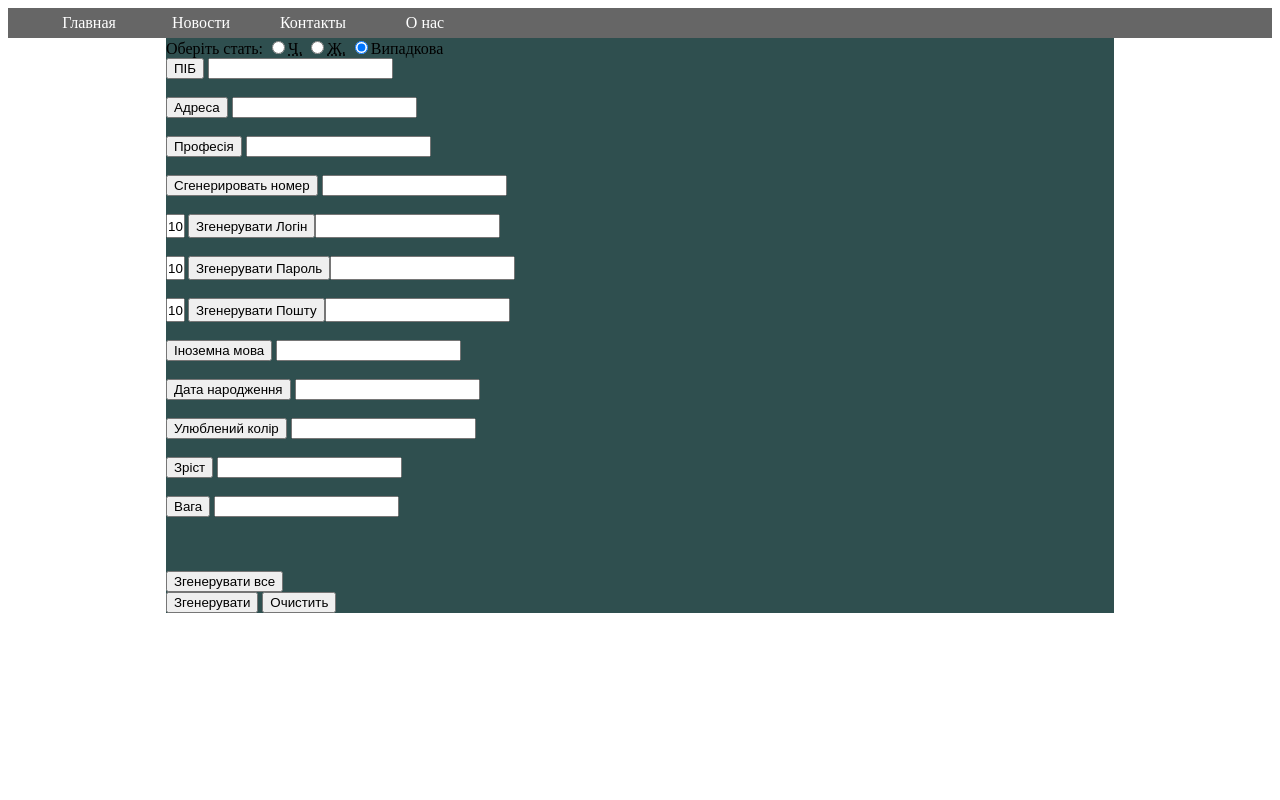
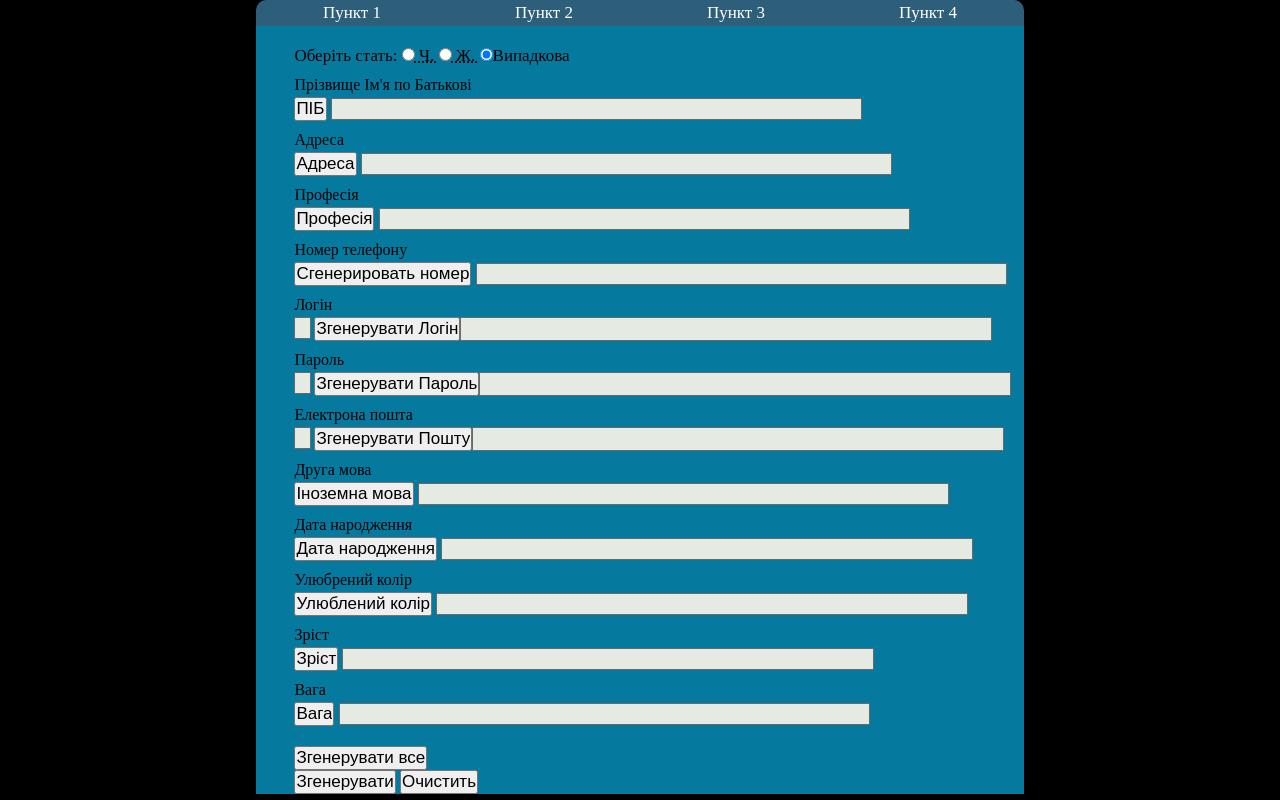
Before and after one commit to DimaK0st/Site_cursovaya, a PHP site: page / in a window 1280 px wide. Run offline with PHP 8.4, Linux system fonts and the light colour scheme; data that the repository does not hold is empty.

Commit message:
Начало дизайна
Сохранение рабочей страницы, с 0 дизайна

```diff
--- a/css/menu.css
+++ b/css/menu.css
@@ -1,60 +1,84 @@
- .email_num input , .login_num input, .password_num input{
+body {
+    margin: 0px;
+    background-color: #000000;
+}
+
+*{
+    font-size: 17px;
+     margin: 0;
+     padding: 0;
+     outline: none;
+ }
+
+ * input[type=text]{
+     outline: none;
+     border: none;
+     border: solid 1px #6a6a6a;
+     background-color:  #e5eae2;
+ }
+* input[type=text]{
+    width: calc(100% - 200px);
+    display: inline-block;
+ }
+ .generator span{
+     margin-top: 10px;
+     margin-bottom: 3px;
+     font-size: 16px;
+     display: flex;
+     flex-wrap: wrap;
+
+ }
+
+
+.email_num input , .login_num input, .password_num input{
     width: 15px;
     height: 20px;
      margin-right: 3px;
     padding: 0;
      text-align: center;
 
+
 }
- .email, .login, .password {
+ .email .email_inputer, .login .login_inputer, .password .password_inputer {
+
      display: flex;
  }
 
 
  .generator{
+
+     -moz-box-sizing: border-box; /* Для Firefox */
+     padding-left: 3%;
      margin-left: auto;
      margin-right: auto;
-     width: 75%;
-    background-color: darkslategrey;
+     width: 57%;
+     background-color: #06799f;
  }
 
+#head_main {
+    background: rgb(46,95,122);
+    border-radius: 10px 10px 0 0;
+}
+ #head_main, #head_main li {
+     padding: 0;
+     width: 60%;
+     margin: auto;
+ }
 
-
- #navbar ul{
-     display: none;
-     background-color: #f90;
-     position: absolute;
-     top: 100%;
+ #head_main li {
+     display: inline-block;
+     width: 25%; /* 4 пункта меню, то есть 100%/4 */
+     text-align: center;
  }
- #navbar li:hover ul { display: block; }
- #navbar, #navbar ul{
-     margin: 0;
-     padding: 0;
-     list-style-type: none;
- }
- #navbar {
-     height: 30px;
-     background-color: #666;
-     padding-left: 25px;
-     min-width: 470px;
- }
- #navbar li {
-     float: left;
-     position: relative;
-     height: 100%;
- }
- #navbar li a {
+ #head_main a {
      display: block;
-     padding: 6px;
-     width: 100px;
+     padding: 3px 0;
      color: #fff;
      text-decoration: none;
-     text-align: center;
  }
- #navbar ul li { float: none; }
- #navbar li:hover { background-color: #f90; }
- #navbar ul li:hover { background-color: #666; }
-
+ #head_main a:hover {
+     background: rgb(96,145,172);
+ }
 
 /*ul {*/
 /* */
--- a/index.php
+++ b/index.php
@@ -31,25 +31,18 @@
 
 <header>
 
-
-    <!--include "interface/header.php";-->
-    <ul id="navbar">
-        <li><a href="#">Главная</a></li>
-        <li><a href="#">Новости</a></li>
-        <li><a href="#">Контакты</a>
-            <ul>
-                <li><a href="#">Адрес</a></li>
-                <li><a href="#">Телефон</a></li>
-                <li><a href="#">Email</a></li>
-            </ul>
-        </li>
-        <li><a href="#">О нас</a></li>
+    <ul id="head_main">
+        <li><a href="#1">Пункт 1</a>
+        <li><a href="#2">Пункт 2</a>
+        <li><a href="#3">Пункт 3</a>
+        <li><a href="#4">Пункт 4</a>
     </ul>
 </header>
 
 
 <FORM action="index.php" method=get>
     <div class="generator">
+        <br>
         <!--        <FORM action="php/gener.php"  method="post">-->
 
         <!--        </FORM>-->
@@ -58,111 +51,122 @@
 
 
         <a>Оберіть стать:</a>
-        <input type="radio" name="course" value="1"/><abbr title="Чоловіча">Ч.</abbr>
-        <input type="radio" name="course" value="2"/><abbr title="Жіноча">Ж.</abbr>
+        <input type="radio" name="course" value="1"/><abbr title="Чоловіча"> Ч. </abbr>
+        <input type="radio" name="course" value="2"/><abbr title="Жіноча"> Ж. </abbr>
         <input type="radio" name="course" checked value="3"/>Випадкова
 
-        <br>
 
         <div class="fio">
-
+            <span>Прізвище Ім'я по Батькові</span>
             <input type="submit" name="fio_btn" id="fio_btn" value="ПІБ"">
             <input type="text" name="fio_text" id="fio_text"/>
         </div>
 
-        <br>
 
         <div class="address">
-
+            <span>Адреса</span>
             <input type="submit" name="address_btn" id="address_btn" value="Адреса"'">
             <input type="text" name="address_text" id="address_text"/>
         </div>
 
-        <br>
 
         <div class="profession">
-
+            <span>Професія</span>
             <input type="submit" name="profession_btn" id="profession_btn" value="Професія"">
             <input type="text" name="profession_text" id="profession_text"/>
         </div>
 
-        <br>
 
         <div class="nomer">
+            <span>Номер телефону</span>
             <input type="button" value="Сгенерировать номер" onclick="gen_nomer()">
             <input type="text" name="Nomer" id="Nomer"/>
         </div>
-        <br>
+
+
         <div class="login">
+            <span>Логін</span>
+            <div class="login_inputer">
                 <div class="login_num">
                     <input type="text" name="login_num" id="login_num" maxlength="2" value="10">
                 </div>
                 <input type="button" name="login_btn" id="login_btn" value="Згенерувати Логін" onclick="gen_login()">
                 <input type="text" name="login_txt" id="login_txt"/>
             </div>
+        </div>
 
-        <br>
 
         <div class="password">
+            <span>Пароль</span>
+            <dev class="password_inputer">
                 <div class="password_num">
                     <input type="text" name="password_num" id="password_num" maxlength="2" value="10">
                 </div>
-            <input type="button" name="Email_btn" id="password_btn" value="Згенерувати Пароль" onclick="gen_password()">
+                <input type="button" name="password__btn" id="password_btn" value="Згенерувати Пароль"
+                       onclick="gen_password()">
                 <input type="text" name="password_txt" id="password_txt"/>
-        </div>
+            </dev>
+            </dev>
 
-        <br>
 
             <div class="email">
+                <span>Електрона пошта</span>
+                <div class="email_inputer">
                     <div class="email_num">
                         <input type="text" name="Email_num" id="Email_num" maxlength="2" value="10">
                     </div>
-            <input type="button" name="Email_btn" id="Email_btn" value="Згенерувати Пошту" onclick="gen_email()">
+                    <input type="button" name="Email_btn" id="Email_btn" value="Згенерувати Пошту"
+                           onclick="gen_email()">
                     <input type="text" name="Email_txt" id="Email_txt"/>
                 </div>
+            </div>
 
-        <br>
 
 
             <div class="lang">
+                <span>Друга мова</span>
                 <input type="button" name="lang_btn" id="lang_btn" value="Іноземна мова" onclick="gen_lang()">
                 <input type="text" name="lang_text" id="lang_text"/>
             </div>
 
-        <br>
+
 
 
             <div class="date">
+                <span>Дата народження</span>
                 <input type="button" name="date_btn" id="date_btn" value="Дата народження" onclick="gen_randomDate()">
                 <input type="text" name="date_text" id="date_text"/>
             </div>
 
-        <br>
+
 
 
             <div class="color">
+                <span>Улюбрений колір</span>
                 <input type="button" name="color_btn" id="color_btn" value="Улюблений колір" onclick="gen_color()">
                 <input type="text" name="color_text" id="color_text"/>
             </div>
 
-        <br>
+
 
 
             <div class="height">
+                <span>Зріст</span>
                 <input type="button" name="height_btn" id="height_btn" value="Зріст" onclick="gen_height()">
                 <input type="text" name="height_text" id="height_text"/>
             </div>
 
-        <br>
+
 
 
             <div class="weight">
+                <span>Вага</span>
                 <input type="button" name="weight_btn" id="weight_btn" value="Вага" onclick="gen_weight()">
                 <input type="text" name="weight_text" id="weight_text"/>
             </div>
 
 
-        <br> <br> <br>
+            <br>
 
 
             <div class="all">
@@ -198,7 +202,7 @@
 
 <?php
 
-//include "Site_cursovaya/php/gener.php";
+include "php\gener.php";
 
 ?>
 
```
Also changed, not shown: image/reload.png (added). Lines whose indentation alone changed are shown as unchanged.
